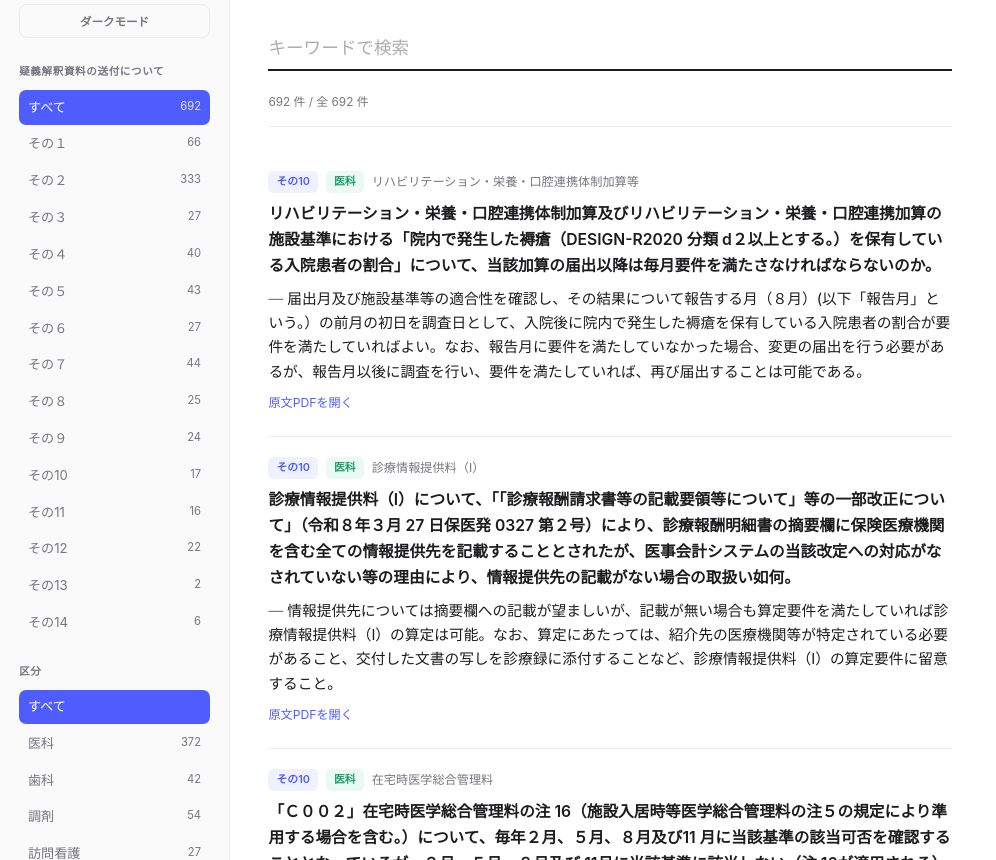
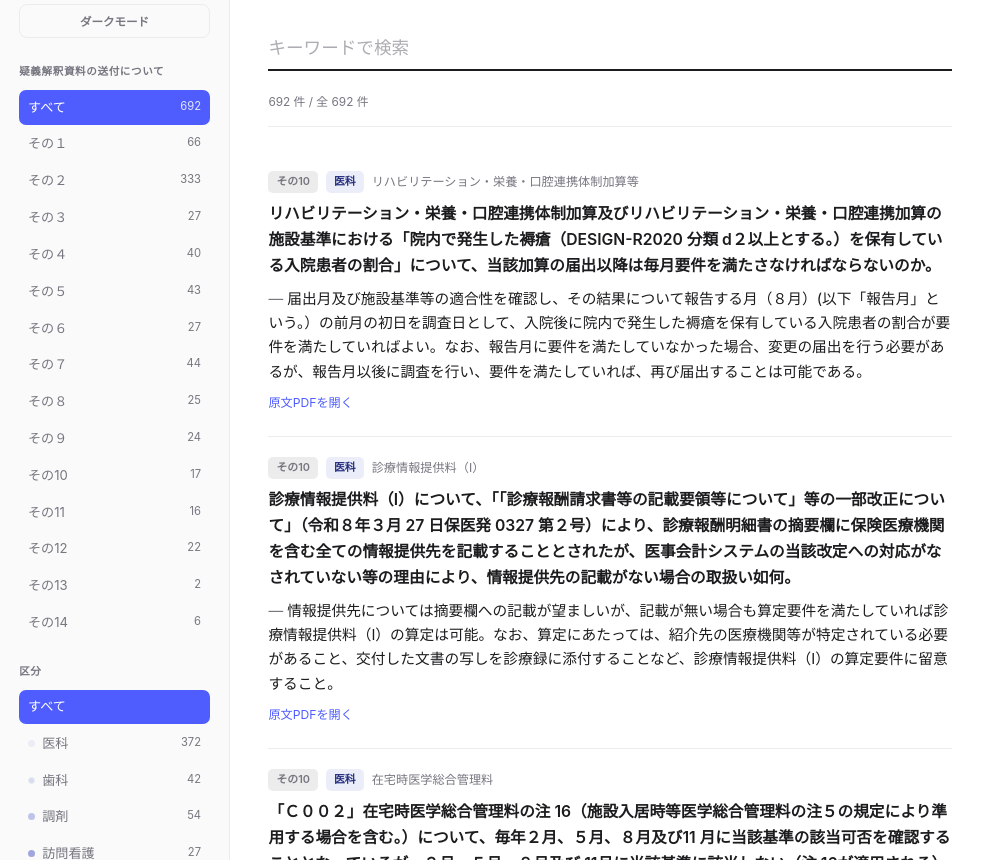
Before and after one commit to ogaflame/Gigikaikaisyaku, a plain HTML site: page site/index.html in a window 1280 px wide. Shown: the part 92-952 px from the top of the page, without its empty margins (0-996 px from the left). Drawn offline with Linux system fonts and the light colour scheme.

Commit message:
Update index.html

```diff
--- a/site/index.html
+++ b/site/index.html
@@ -13,9 +13,14 @@
     --line:#ececec;
     --accent:#4f5dff;
     --accent-soft:#f0f1ff;
-    --green:#1f9e6b;
-    --green-soft:#eafaf3;
     --notice-mark:#fff1a6;
+    /* 区分タグ用の濃淡トーン(同一色相・明度違いの6段階) */
+    --tone1-bg:hsl(233 55% 95%); --tone1-text:hsl(233 55% 32%);
+    --tone2-bg:hsl(233 55% 90%); --tone2-text:hsl(233 55% 28%);
+    --tone3-bg:hsl(233 50% 83%); --tone3-text:hsl(233 55% 24%);
+    --tone4-bg:hsl(233 45% 74%); --tone4-text:hsl(233 60% 18%);
+    --tone5-bg:hsl(233 40% 63%); --tone5-text:#ffffff;
+    --tone6-bg:hsl(233 45% 50%); --tone6-text:#ffffff;
   }
   html[data-theme="dark"]{
     --bg:#121214;
@@ -25,9 +30,13 @@
     --line:#2b2b30;
     --accent:#8b93ff;
     --accent-soft:#232345;
-    --green:#4fd39a;
-    --green-soft:#1b3a2d;
     --notice-mark:#5c4e14;
+    --tone1-bg:hsl(233 30% 22%); --tone1-text:hsl(233 70% 85%);
+    --tone2-bg:hsl(233 32% 27%); --tone2-text:hsl(233 75% 88%);
+    --tone3-bg:hsl(233 34% 33%); --tone3-text:hsl(233 80% 91%);
+    --tone4-bg:hsl(233 38% 40%); --tone4-text:#f3f4ff;
+    --tone5-bg:hsl(233 45% 50%); --tone5-text:#ffffff;
+    --tone6-bg:hsl(233 55% 62%); --tone6-text:#0d0d12;
   }
   @media (prefers-color-scheme: dark){
     html:not([data-theme="light"]){
@@ -38,9 +47,13 @@
       --line:#2b2b30;
       --accent:#8b93ff;
       --accent-soft:#232345;
-      --green:#4fd39a;
-      --green-soft:#1b3a2d;
       --notice-mark:#5c4e14;
+      --tone1-bg:hsl(233 30% 22%); --tone1-text:hsl(233 70% 85%);
+      --tone2-bg:hsl(233 32% 27%); --tone2-text:hsl(233 75% 88%);
+      --tone3-bg:hsl(233 34% 33%); --tone3-text:hsl(233 80% 91%);
+      --tone4-bg:hsl(233 38% 40%); --tone4-text:#f3f4ff;
+      --tone5-bg:hsl(233 45% 50%); --tone5-text:#ffffff;
+      --tone6-bg:hsl(233 55% 62%); --tone6-text:#0d0d12;
     }
   }
   *{box-sizing:border-box;}
@@ -92,6 +105,16 @@
   .side-item:hover{background:var(--line);}
   .side-item.active{background:var(--accent);color:#fff;}
   .side-item .n{font-size:.7rem;color:var(--ink-soft);}
+  .dot{
+    display:inline-block;width:7px;height:7px;border-radius:50%;
+    margin-right:.45rem;vertical-align:1px;
+  }
+  .dot.tone-1{background:var(--tone1-bg);border:1px solid var(--line);}
+  .dot.tone-2{background:var(--tone2-bg);border:1px solid var(--line);}
+  .dot.tone-3{background:var(--tone3-bg);}
+  .dot.tone-4{background:var(--tone4-bg);}
+  .dot.tone-5{background:var(--tone5-bg);}
+  .dot.tone-6{background:var(--tone6-bg);}
   .side-item.active .n{color:#e4e6ff;}
 
   /* ===== メイン ===== */
@@ -120,8 +143,15 @@
   .entry{padding:1.3rem 0;border-bottom:1px solid var(--line);}
   .entry .meta{display:flex;gap:.5rem;align-items:center;margin-bottom:.5rem;flex-wrap:wrap;}
   .chip{font-size:.68rem;font-weight:600;padding:.12rem .5rem;border-radius:5px;}
-  .chip.sono{background:var(--accent-soft);color:var(--accent);}
-  .chip.cat{background:var(--green-soft);color:var(--green);}
+  /* 号数は分類情報ではないため、色を持たせずニュートラルに */
+  .chip.sono{background:var(--line);color:var(--ink-soft);}
+  /* 区分は同一色相・濃淡6段階のトーンで表現 */
+  .chip.cat.tone-1{background:var(--tone1-bg);color:var(--tone1-text);}
+  .chip.cat.tone-2{background:var(--tone2-bg);color:var(--tone2-text);}
+  .chip.cat.tone-3{background:var(--tone3-bg);color:var(--tone3-text);}
+  .chip.cat.tone-4{background:var(--tone4-bg);color:var(--tone4-text);}
+  .chip.cat.tone-5{background:var(--tone5-bg);color:var(--tone5-text);}
+  .chip.cat.tone-6{background:var(--tone6-bg);color:var(--tone6-text);}
   .entry .topic{font-size:.76rem;color:var(--ink-soft);}
   .entry .q{font-size:.98rem;font-weight:600;margin:0 0 .5rem;}
   .entry .a{font-size:.92rem;color:var(--ink);margin:0;}
@@ -206,6 +236,25 @@ function hl(text,terms){
   return t;
 }
 const ZEN_TO_HAN=str=>str.replace(/[０-９]/g,c=>String.fromCharCode(c.charCodeAt(0)-0xFEE0));
+
+// 区分名 → トーン番号(1〜6)への固定割り当て。
+// 新しい区分が増えた場合は、ここに追記するか、末尾のフォールバックでハッシュ割り当てされる。
+const CATEGORY_TONE={
+  "医科":1,
+  "歯科":2,
+  "調剤":3,
+  "訪問看護":4,
+  "DPC":5,
+  "看護職員処遇改善・ベースアップ評価料":6,
+};
+function toneFor(category){
+  if(CATEGORY_TONE[category]) return CATEGORY_TONE[category];
+  // 未登録の区分名は、文字列から安定したハッシュ値を作って1〜6に割り当てる
+  let h=0;
+  for(let i=0;i<category.length;i++){ h=(h*31+category.charCodeAt(i))>>>0; }
+  return (h%6)+1;
+}
+
 function render(){
   const qv=document.getElementById('q').value.trim();
   const terms=qv.split(/\s+/).filter(Boolean);
@@ -223,7 +272,7 @@ function render(){
     <div class="entry">
       <div class="meta">
         <span class="chip sono">その${r.sono}</span>
-        <span class="chip cat">${esc(r.category)}</span>
+        <span class="chip cat tone-${toneFor(r.category)}">${esc(r.category)}</span>
         ${r.topic?`<span class="topic">${esc(r.topic)}</span>`:''}
       </div>
       <p class="q">${hl(r.question,terms)}</p>
@@ -259,7 +308,7 @@ function buildFacets(){
   cats.forEach(v=>{
     const cnt=ALL.filter(r=>r.category===v).length;
     const it=document.createElement('div');it.className='side-item';
-    it.innerHTML=`<span>${v}</span><span class="n">${cnt}</span>`;
+    it.innerHTML=`<span><span class="dot tone-${toneFor(v)}"></span>${v}</span><span class="n">${cnt}</span>`;
     it.onclick=()=>{activeCat=v;[...cl.children].forEach(x=>x.classList.remove('active'));it.classList.add('active');render();};
     cl.appendChild(it);
   });
```
